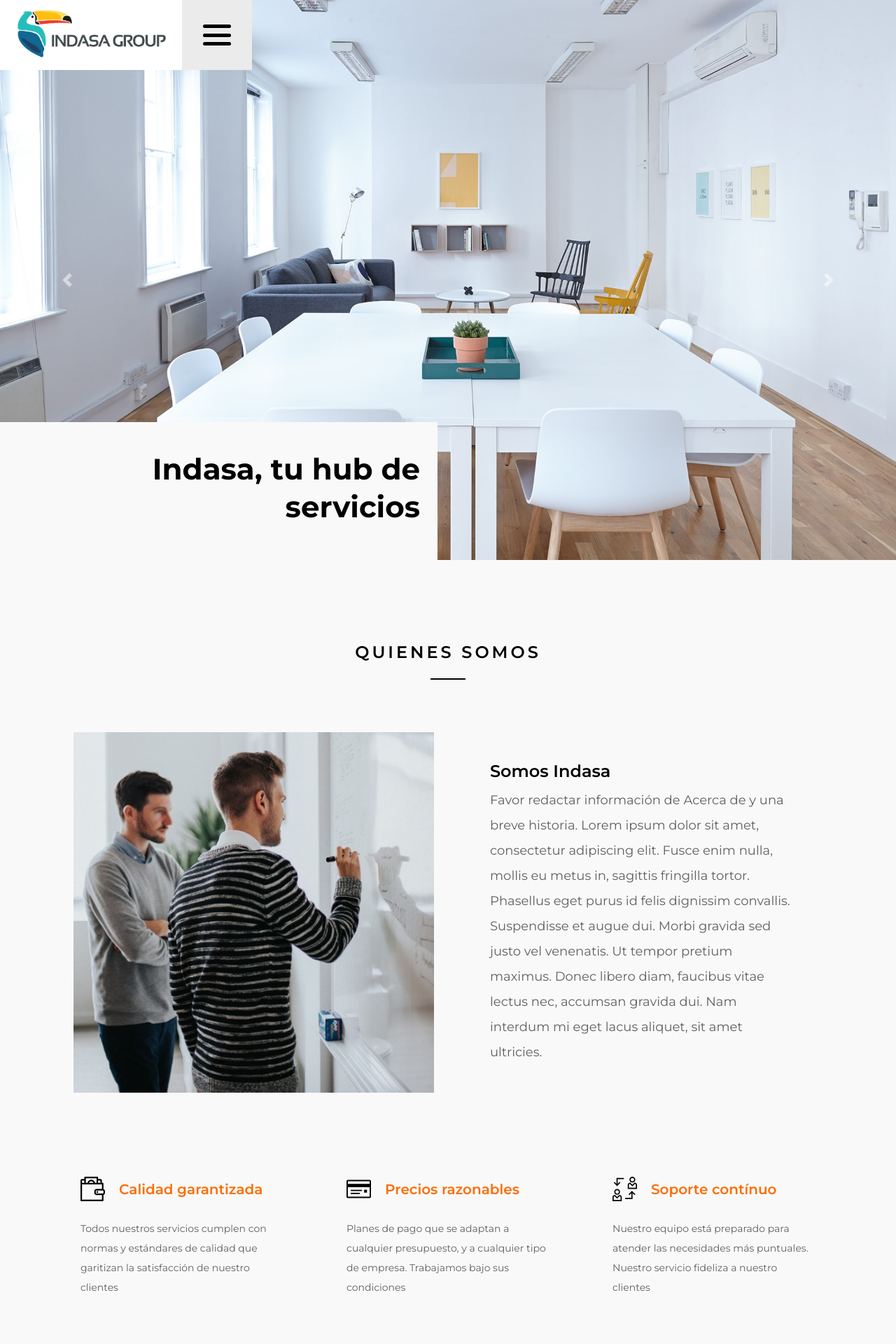
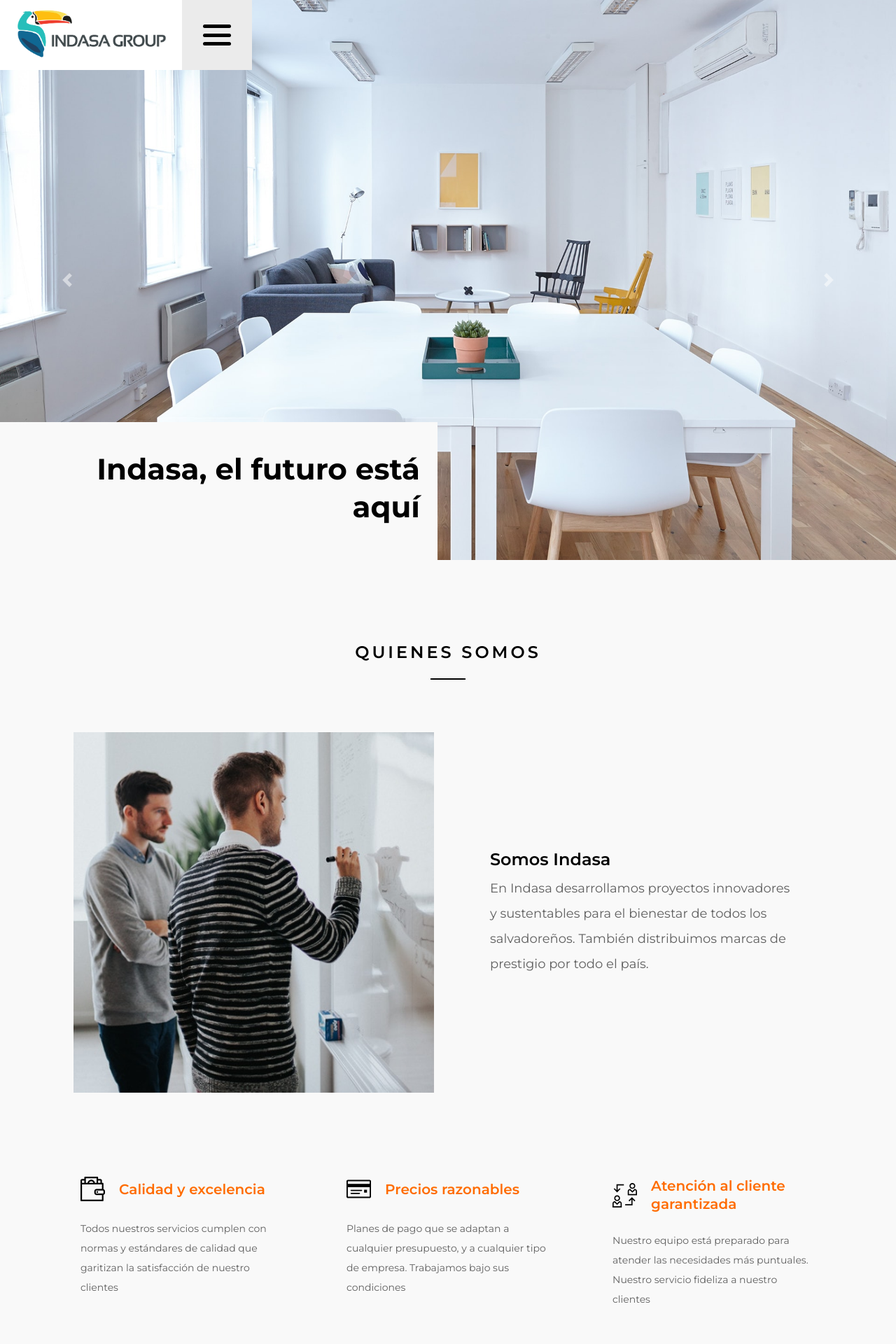
Before and after one commit to ccarcamog/indasa, a PHP site: page / in a window 1280 px wide. Shown: the top 1920 px of the page at 70% size. Run offline with PHP 8.4, Linux system fonts and the light colour scheme; some libraries are stand-ins or nearby versions.

Commit message:
se agregan texto enviados por el cliente

```diff
--- a/index.php
+++ b/index.php
@@ -107,7 +107,7 @@
                 <section class="fplus-hero-area" style="background-image: url(img/bg-img/hero-1.jpg);" id="home">
                     <div class="hero-content-area d-flex justify-content-end">
                         <div class="hero-text">
-                            <h2>Indasa, tu hub de servicios</h2>
+                            <h2>Indasa, el futuro está aquí</h2>
                         </div>
                     </div>
                 </section>
@@ -116,7 +116,7 @@
                 <section class="fplus-hero-area" style="background-image: url(/img/bg-img/hero-2.jpg);" id="home">
                     <div class="hero-content-area d-flex justify-content-end">
                         <div class="hero-text">
-                            <h2>Indasa, tu hub de servicios</h2>
+                            <h2>Indasa, el futuro está aquí</h2>
                         </div>
                     </div>
                 </section>
@@ -125,7 +125,7 @@
                 <section class="fplus-hero-area" style="background-image: url(/img/bg-img/hero-3.jpg);" id="home">
                     <div class="hero-content-area d-flex justify-content-end">
                         <div class="hero-text">
-                            <h2>Indasa, tu hub de servicios</h2>
+                            <h2>Indasa, el futuro está aquí</h2>
                         </div>
                     </div>
                 </section>
@@ -167,7 +167,7 @@
                     <div class="col-12 col-md-6">
                         <div class="about-us-text wow fadeIn" data-wow-delay="1.5s">
                             <h4>Somos Indasa</h4>
-                            <p>Favor redactar información de Acerca de y una breve historia. Lorem ipsum dolor sit amet, consectetur adipiscing elit. Fusce enim nulla, mollis eu metus in, sagittis fringilla tortor. Phasellus eget purus id felis dignissim convallis. Suspendisse et augue dui. Morbi gravida sed justo vel venenatis. Ut tempor pretium maximus. Donec libero diam, faucibus vitae lectus nec, accumsan gravida dui. Nam interdum mi eget lacus aliquet, sit amet ultricies.</p>
+                            <p>En Indasa desarrollamos proyectos innovadores y sustentables para el bienestar de todos los salvadoreños. También distribuimos marcas de prestigio por todo el país.</p>
                         </div>
                     </div>
                 </div>
@@ -181,7 +181,7 @@
                     <div class="fplus-single-feature wow fadeInUp" data-wow-delay="1s">
                         <div class="feature-title d-flex align-items-center">
                             <img src="img/icons/wallet.svg" alt="">
-                            <h5>Calidad garantizada</h5>
+                            <h5>Calidad y excelencia</h5>
                         </div>
                         <p>Todos nuestros servicios cumplen con normas y estándares de calidad que garitizan la satisfacción de nuestro clientes</p>
                     </div>
@@ -201,7 +201,7 @@
                     <div class="fplus-single-feature wow fadeInUp" data-wow-delay="2s">
                         <div class="feature-title d-flex align-items-center">
                             <img src="img/icons/switching-user.svg" alt="">
-                            <h5>Soporte contínuo</h5>
+                            <h5>Atención al cliente garantizada</h5>
                         </div>
                         <p>Nuestro equipo está preparado para atender las necesidades más puntuales. Nuestro servicio fideliza a nuestro clientes</p>
                     </div>
@@ -240,7 +240,7 @@
                             <h3>New Breed</h3>
                         </div>
                         <div class="port-more-view">
-                            Texto descriptivo minimo de 10 palabras
+                            Publicidad digital al próximo nivel
                         </div>
                         <a href="/component-show.php" style="color:orange"> Ver mas...</a>
                         <div class="d-flex justify-content-end flex-row mt-3">
@@ -263,7 +263,7 @@
                                 <h3>Grupo AIDER</h3>
                             </div>
                             <div class="port-more-view text-reset" style="color:black !important; font-weight:400">
-                                Texto descriptivo minimo de 10 palabras
+                                Energías renovables que transforman
                             </div>
                             <a href="/component-show.php" style="color:orange"> Ver mas...</a>
                             <div class="d-flex justify-content-end flex-row mt-3">
@@ -287,7 +287,7 @@
                             <h3>Etimarca</h3>
                         </div>
                         <div class="port-more-view text-reset" style="color:black !important; font-weight:400">
-                            Texto descriptivo minimo de 10 palabras
+                            Etiquetas y marcas de corte mundial
                         </div>
                         <a href="/component-show.php" style="color:orange"> Ver mas...</a>
                         <div class="d-flex justify-content-end flex-row mt-3">
@@ -310,7 +310,7 @@
                             <h3>Credi Amigo</h3>
                         </div>
                         <div class="port-more-view text-reset" style="color:black !important; font-weight:400">
-                            Texto descriptivo minimo de 10 palabras
+                            La mano derecha de tu bolsillo
                         </div>
                         <a href="/component-show.php" style="color:orange"> Ver mas...</a>
                         <div class="d-flex justify-content-end flex-row mt-3">
```
